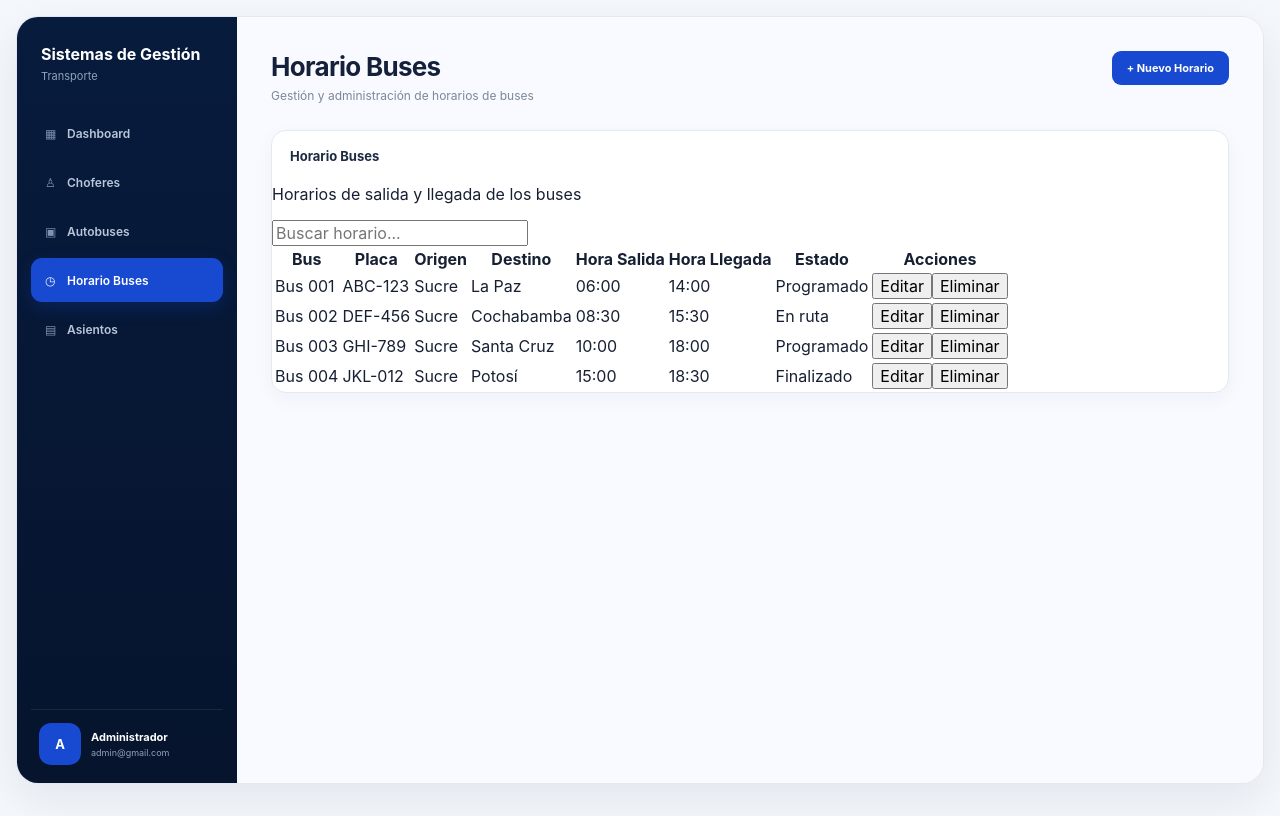
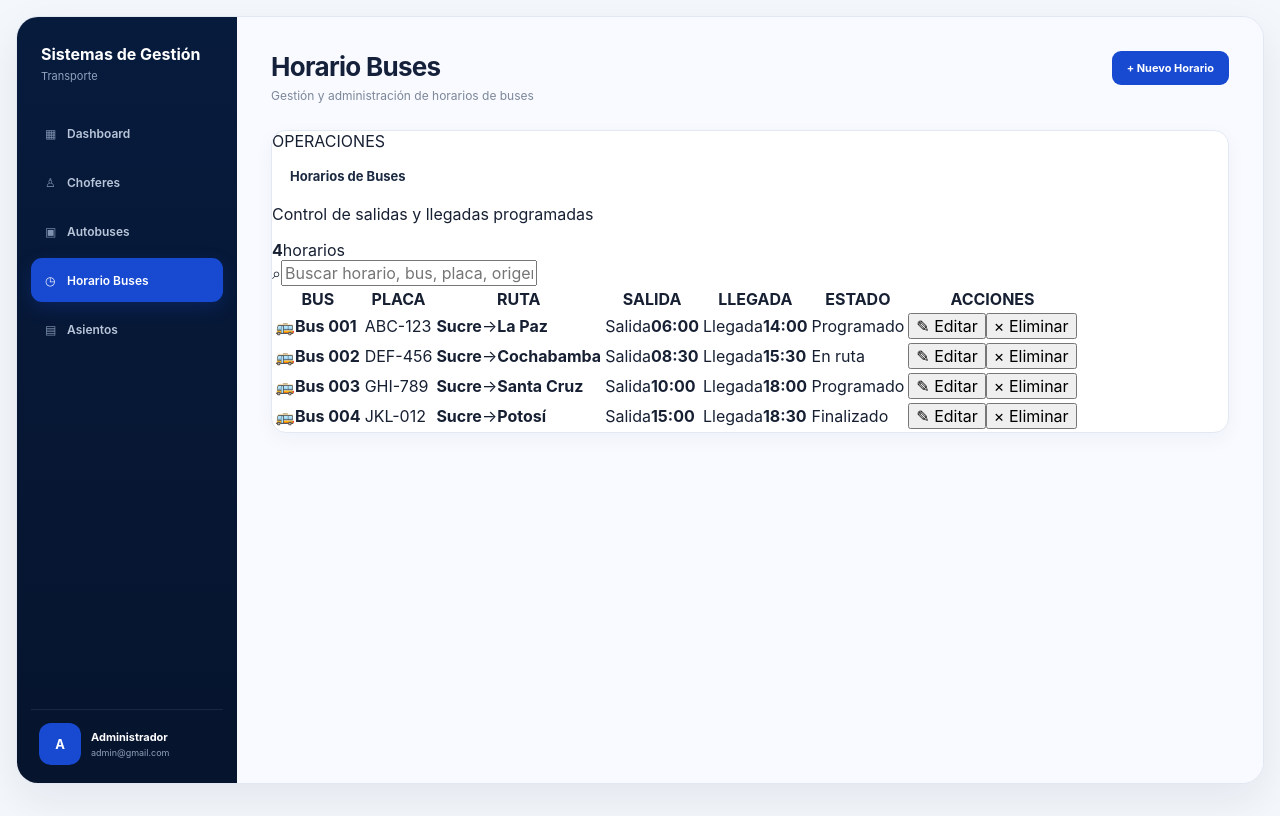
Before and after one commit to ikervegavaldes123-lang/frontend-buses, a React (Vite) app: page /horario-buses in a window 1280 px wide. Built offline with nearby package versions, Linux system fonts and the light colour scheme.

Commit message:
Diseñar tabla y búsqueda de Horario Buses

```diff
--- a/src/components/horario-buses/HorarioBusesTable.tsx
+++ b/src/components/horario-buses/HorarioBusesTable.tsx
@@ -27,62 +27,145 @@ function HorarioBusesTable({
   onEliminar,
 }: HorarioBusesTableProps) {
   return (
-    <section className="dashboard-panel">
-      <h2>Horario Buses</h2>
+    <section className="dashboard-panel horario-panel">
+      <div className="horario-panel-header">
+        <div>
+          <span className="horario-eyebrow">OPERACIONES</span>
+          <h2>Horarios de Buses</h2>
+          <p>Control de salidas y llegadas programadas</p>
+        </div>
 
-      <p>Horarios de salida y llegada de los buses</p>
+        <div className="horario-count">
+          <strong>{horarios.length}</strong>
+          <span>{busqueda ? "encontrados" : "horarios"}</span>
+        </div>
+      </div>
 
+      <div className="horario-toolbar">
+        <div className="horario-search">
+          <span>⌕</span>
           <input
             type="text"
-        placeholder="Buscar horario..."
+            placeholder="Buscar horario, bus, placa, origen o destino..."
             value={busqueda}
             onChange={(event) => onBusqueda(event.target.value)}
+            aria-label="Buscar horario"
           />
+          {busqueda && (
+            <button
+              type="button"
+              className="horario-search-clear"
+              onClick={() => onBusqueda("")}
+              aria-label="Limpiar búsqueda"
+            >
+              ×
+            </button>
+          )}
+        </div>
+      </div>
 
-      <table>
+      <div className="table-wrapper horario-table-wrapper">
+        <table className="horario-table">
           <thead>
             <tr>
-            <th>Bus</th>
-            <th>Placa</th>
-            <th>Origen</th>
-            <th>Destino</th>
-            <th>Hora Salida</th>
-            <th>Hora Llegada</th>
-            <th>Estado</th>
-            <th>Acciones</th>
+              <th>BUS</th>
+              <th>PLACA</th>
+              <th>RUTA</th>
+              <th>SALIDA</th>
+              <th>LLEGADA</th>
+              <th>ESTADO</th>
+              <th>ACCIONES</th>
             </tr>
           </thead>
 
           <tbody>
             {horarios.length === 0 ? (
               <tr>
-              <td colSpan={8}>No se encontraron horarios.</td>
+                <td colSpan={7} className="horario-empty">
+                  <span>🕐</span>
+                  <strong>{busqueda ? "No se encontraron horarios" : "No hay horarios registrados"}</strong>
+                  <small>
+                    {busqueda
+                      ? `No hay resultados para “${busqueda}”.`
+                      : "Agrega un nuevo horario para comenzar."}
+                  </small>
+                </td>
               </tr>
             ) : (
               horarios.map((horario) => (
                 <tr key={horario.id}>
-                <td>{horario.bus}</td>
-                <td>{horario.placa}</td>
-                <td>{horario.origen}</td>
-                <td>{horario.destino}</td>
-                <td>{horario.horaSalida}</td>
-                <td>{horario.horaLlegada}</td>
-                <td>{horario.estado}</td>
+                  <td>
+                    <div className="horario-bus-cell">
+                      <span className="horario-bus-icon">🚌</span>
+                      <strong>{horario.bus}</strong>
+                    </div>
+                  </td>
 
                   <td>
-                  <button type="button" onClick={() => onEditar(horario)}>
-                    Editar
+                    <span className="horario-plate">{horario.placa}</span>
+                  </td>
+
+                  <td>
+                    <div className="route-cell">
+                      <strong>{horario.origen}</strong>
+                      <span className="route-arrow">→</span>
+                      <strong>{horario.destino}</strong>
+                    </div>
+                  </td>
+
+                  <td>
+                    <div className="time-cell">
+                      <span>Salida</span>
+                      <strong>{horario.horaSalida}</strong>
+                    </div>
+                  </td>
+
+                  <td>
+                    <div className="time-cell">
+                      <span>Llegada</span>
+                      <strong>{horario.horaLlegada}</strong>
+                    </div>
+                  </td>
+
+                  <td>
+                    <span
+                      className={`horario-status ${
+                        horario.estado === "Programado"
+                          ? "programado"
+                          : horario.estado === "En ruta"
+                            ? "ruta"
+                            : "finalizado"
+                      }`}
+                    >
+                      <i />
+                      {horario.estado}
+                    </span>
+                  </td>
+
+                  <td>
+                    <div className="horario-actions">
+                      <button
+                        type="button"
+                        className="horario-edit"
+                        onClick={() => onEditar(horario)}
+                      >
+                        ✎ Editar
                       </button>
-
-                  <button type="button" onClick={() => onEliminar(horario.id)}>
-                    Eliminar
+                      <button
+                        type="button"
+                        className="horario-delete"
+                        onClick={() => onEliminar(horario.id)}
+                      >
+                        × Eliminar
                       </button>
+                    </div>
                   </td>
                 </tr>
               ))
             )}
           </tbody>
         </table>
+      </div>
     </section>
   );
 }
```
Lines whose indentation alone changed are shown as unchanged.
